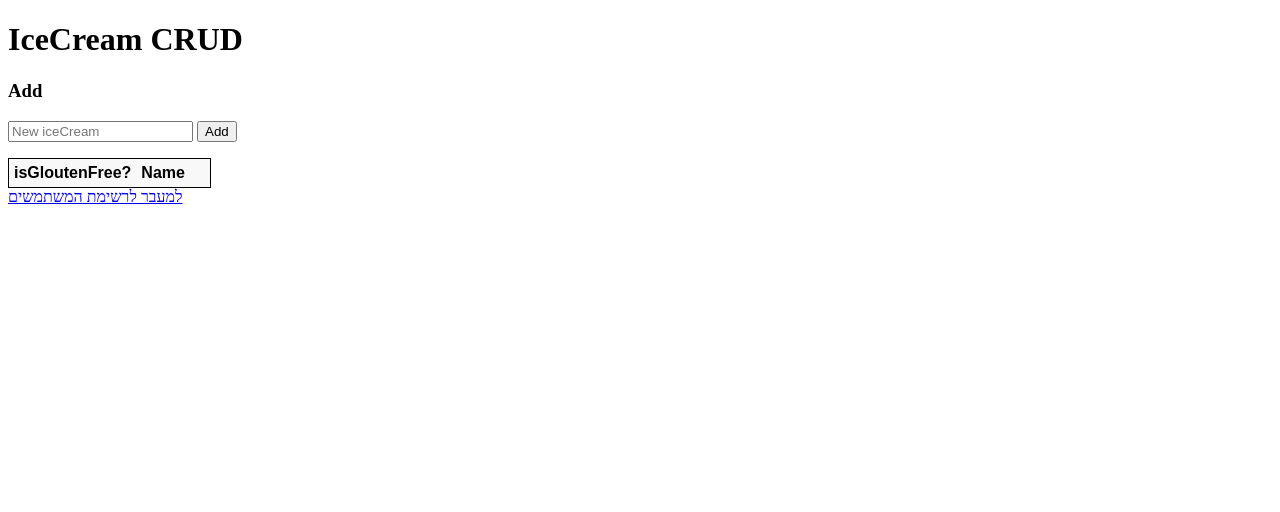
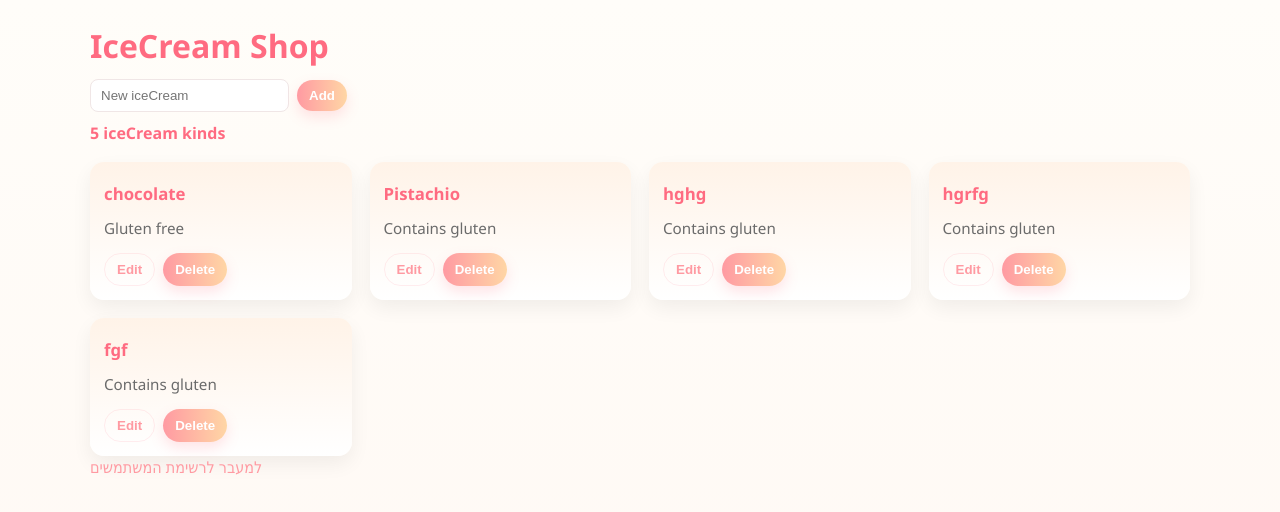
Before and after one commit to a9791606-eng/webApi, a plain HTML site: page Ice cream project/wwwroot/index.html in a window 1280 px wide. Drawn offline with Linux system fonts and the light colour scheme; no server answers.

Commit message:
add design

```diff
--- a/Ice cream project/wwwroot/css/site.css
+++ b/Ice cream project/wwwroot/css/site.css
@@ -1,25 +1,79 @@
+/* Pastel summer theme for IceCream shop */
+:root{
+    --bg: #FFF8F3;
+    --card: #FFF3E8;
+    --accent: #FF9AA2; /* pastel pink */
+    --accent2: #FFD6A5; /* pastel peach */
+    --muted: #6B6B6B;
+    --accent-contrast: #FFFFFF;
+}
+
+html,body{height:100%;}
+body{
+    background: linear-gradient(180deg, #FFFDF9 0%, var(--bg) 100%);
+    font-family: 'Segoe UI', Tahoma, Geneva, Verdana, sans-serif;
+    color: var(--muted);
+    padding: 24px;
+    margin:0;
+}
+
+.container{ max-width:1100px; margin:0 auto; }
+
+h1{ color: #FF6B81; margin:0 0 8px 0 }
+h3{ color:#FF6B81; margin:6px 0 }
+
+/* Buttons and small controls */
 input[type='submit'],
 button,
 [aria-label] {
     cursor: pointer;
+    font-weight:600;
 }
+button{
+    background: linear-gradient(90deg,var(--accent),var(--accent2));
+    border: none; color:var(--accent-contrast); padding:8px 12px; border-radius:999px; cursor:pointer;
+    box-shadow: 0 6px 14px rgba(255,107,129,0.18);
+}
+.button.ghost{ background:transparent; color:var(--accent); border:1px solid rgba(255,107,129,0.12); box-shadow:none }
+/* Edit form hidden by default */
+#editForm { display: none; margin-top:12px; }
+/* Card grid */
+.grid{
+    display:grid;
+    grid-template-columns: repeat(auto-fill, minmax(220px, 1fr));
+    gap:18px;
+    margin-top:18px;
+}
+.card{
+    background: linear-gradient(180deg, var(--card), #FFFFFF);
+    border-radius:14px;
+    padding:14px;
+    box-shadow: 0 8px 20px rgba(0,0,0,0.06);
+    transition: transform .18s ease, box-shadow .18s ease;
+    min-height:110px;
+    display:flex; flex-direction:column; justify-content:space-between;
+}
+.card:hover{ transform: translateY(-6px); box-shadow: 0 18px 40px rgba(0,0,0,0.08); }
+.card h4{ margin:6px 0 10px 0; color:#FF6B81; font-size:1.05rem }
+.card p{ margin:0; font-size:0.95rem }
+.actions{ margin-top:12px; display:flex; gap:8px }
 
-#editForm {
-    display: none;
-}
+/* Form styling */
+.form-row{ display:flex; gap:8px; align-items:center; margin-top:12px }
+input[type='text']{ padding:8px 10px; border-radius:8px; border:1px solid #F0E6E6; }
+label{ font-size:0.95rem }
 
-table {
-    font-family: Arial, sans-serif;
-    border: 1px solid;
-    border-collapse: collapse;
-}
+#counter{ font-weight:600; color:#FF6B81; margin-top:10px }
 
-th {
-    background-color: #f8f8f8;
-    padding: 5px;
-}
+/* fallback table hidden in modern UI */
+table{ display:none }
 
-td {
-    border: 1px solid;
-    padding: 5px;
-}
+/* responsive */
+@media (max-width:480px){ .grid{ grid-template-columns:1fr } .form-row{ flex-direction:column; align-items:stretch } }
+
+/* Accessibility and small touches */
+a{ color:var(--accent); text-decoration:none }
+a:hover{ text-decoration:underline }
+/* legacy minimal styles preserved */
+th { background-color: #f8f8f8; padding: 5px; }
+td { border: 1px solid; padding: 5px; }
--- a/Ice cream project/wwwroot/index.html
+++ b/Ice cream project/wwwroot/index.html
@@ -3,45 +3,41 @@
 
 <head>
     <meta charset="UTF-8">
-    <title>iceCream CRUD</title>
+     <title>IceCream Shop</title>
      <link rel="stylesheet" href="css/site.css" />
 </head>
 
 <body>
-    <h1>IceCream CRUD</h1>
-    <h3>Add</h3>
-    <form action="javascript:void(0);" method="POST" onsubmit="addItem()">
+     <div class="container">
+        <h1>IceCream Shop</h1>
+
+        <div class="form-row">
             <input type="text" id="add-name" placeholder="New iceCream">
-        <input type="submit" value="Add">
-    </form>
+            <button class="button" onclick="addItem()">Add</button>
+        </div>
 
-    <div id="editForm">
+        <p id="counter"></p>
+
+        <div class="grid" id="iceCreamGrid"></div>
+
+        <div id="editForm" style="display:none; margin-top:12px;">
             <h3>Edit</h3>
             <form action="javascript:void(0);" onsubmit="updateItem()">
                 <input type="hidden" id="edit-id">
-            <input type="checkbox" id="edit-isWoodMade">
-            <input type="text" id="edit-name">
-            <input type="submit" value="Save">
+                <label>
+                    <input type="checkbox" id="edit-isGlutenFree"> Is Gluten Free
+                </label>
+                <input type="text" id="edit-name" placeholder="Ice cream name">
+                <input type="submit" value="Save" class="button">
                 <a onclick="closeInput()" aria-label="Close">&#10006;</a>
             </form>
         </div>
 
-    <p id="counter"></p>
-
-    <table>
-        <tr>
-            <th>isGloutenFree?</th>
-            <th>Name</th>
-            <th></th>
-            <th></th>
-        </tr>
-        <tbody id="iceCream"></tbody>
-    </table>
         <a href="user.html">למעבר לרשימת המשתמשים</a>
+    </div>
      <script src="js/site.js" asp-append-version="true"></script>
     <script type="text/javascript">
         getItems();
   </script>
 </body>
-
 </html>
--- a/Ice cream project/wwwroot/js/site.js
+++ b/Ice cream project/wwwroot/js/site.js
@@ -1,20 +1,32 @@
 const uri = '/IceCream';
 let pizzas = [];
 
+const fallbackData = [
+    { Id: 1, Name: 'chocolate', IsGlutenFree: true },
+    { Id: 2, Name: 'Pistachio', IsGlutenFree: false },
+    { Id: 3, Name: 'hghg', IsGlutenFree: false },
+    { Id: 4, Name: 'hgrfg', IsGlutenFree: false },
+    { Id: 5, Name: 'fgf', IsGlutenFree: false }
+];
+
 function getItems() {
     fetch(uri)
-        .then(response => response.json())
+     .then(response => {
+            if (!response.ok) throw new Error('Network response was not ok');
+            return response.json();
+        })
         .then(data => _displayItems(data))
-        .catch(error => console.error('Unable to get items.', error));
+         .catch(error => {
+            console.warn('Unable to get items from server, using fallback data.', error);
+            _displayItems(fallbackData);
+        });
 }
 
 function addItem() {
     const addNameTextbox = document.getElementById('add-name');
-
-    const item = {
-        isGlutenFree: false,
-        name: addNameTextbox.value.trim()
-    };
+    const name = addNameTextbox.value.trim();
+    if (!name) return;
+     const itemPayload = { Name: name, IsGlutenFree: false };
 
     fetch(uri, {
             method: 'POST',
@@ -22,39 +34,64 @@ function addItem() {
                 'Accept': 'application/json',
                 'Content-Type': 'application/json'
             },
-            body: JSON.stringify(item)
+                body: JSON.stringify(itemPayload)
         })
-        .then(response => response.json())
-        .then(() => {
-            getItems();
+        .then(response => {
+            if (!response.ok) throw new Error('Failed to add');
+            return response.json().catch(() => null);
+        })
+        .then(created => {
+            if (created) {
+                // server returned created item
+                getItems();
+            } else {
+                // server didn't return body (or unreachable) — update locally
+                const maxId = pizzas.length ? Math.max(...pizzas.map(p => p.Id || p.id)) : 0;
+                const newItem = { Id: maxId + 1, Name: name, IsGlutenFree: false };
+                pizzas.push(newItem);
+                _displayItems(pizzas);
+            }
             addNameTextbox.value = '';
         })
-        .catch(error => console.error('Unable to add item.', error));
+          .catch(error => {
+            console.warn('Unable to add item to server, adding locally.', error);
+            const maxId = pizzas.length ? Math.max(...pizzas.map(p => p.Id || p.id)) : 0;
+            const newItem = { Id: maxId + 1, Name: name, IsGlutenFree: false };
+            pizzas.push(newItem);
+            _displayItems(pizzas);
+            addNameTextbox.value = '';
+        });
 }
 
 function deleteItem(id) {
-    fetch(`${uri}/${id}`, {
-            method: 'DELETE'
+     fetch(`${uri}/${id}`, { method: 'DELETE' })
+        .then(response => {
+            if (!response.ok) throw new Error('Failed to delete');
+            return response;
         })
         .then(() => getItems())
-        .catch(error => console.error('Unable to delete item.', error));
+        .catch(error => {
+            console.warn('Unable to delete on server, removing locally.', error);
+            pizzas = pizzas.filter(p => (p.Id || p.id) !== id);
+            _displayItems(pizzas);
+        });
 }
 
 function displayEditForm(id) {
-    const item = pizzas.find(item => item.id === id);
-
-    document.getElementById('edit-name').value = item.name;
-    document.getElementById('edit-id').value = item.id;
-    document.getElementById('edit-isGlutenFree').checked = item.isGlutenFree;
+     const item = pizzas.find(it => (it.id || it.Id) === id);
+    if (!item) return;
+      document.getElementById('edit-name').value = item.Name || item.name || '';
+    document.getElementById('edit-id').value = item.Id || item.id;
+    document.getElementById('edit-isGlutenFree').checked = (item.IsGlutenFree !== undefined) ? item.IsGlutenFree : item.isGlutenFree;
     document.getElementById('editForm').style.display = 'block';
 }
 
 function updateItem() {
-    const itemId = document.getElementById('edit-id').value;
+     const itemId = parseInt(document.getElementById('edit-id').value, 10);
     const item = {
-        id: parseInt(itemId, 10),
-        isGlutenFree: document.getElementById('edit-isGlutenFree').checked,
-        name: document.getElementById('edit-name').value.trim()
+            Id: itemId,
+        Name: document.getElementById('edit-name').value.trim(),
+        IsGlutenFree: document.getElementById('edit-isGlutenFree').checked
     };
 
     fetch(`${uri}/${itemId}`, {
@@ -65,17 +102,23 @@ function updateItem() {
             },
             body: JSON.stringify(item)
         })
+        .then(response => {
+            if (!response.ok) throw new Error('Failed to update');
+            return response;
+        })
         .then(() => getItems())
-        .catch(error => console.error('Unable to update item.', error));
+        .catch(error => {
+            console.warn('Unable to update on server, updating locally.', error);
+            const idx = pizzas.findIndex(p => (p.Id || p.id) === itemId);
+            if (idx !== -1) pizzas[idx] = item;
+            _displayItems(pizzas);
+        });
 
     closeInput();
 
     return false;
 }
-
-function closeInput() {
-    document.getElementById('editForm').style.display = 'none';
-}
+function closeInput() { document.getElementById('editForm').style.display = 'none'; }
 
 function _displayCount(itemCount) {
     const name = (itemCount === 1) ? 'iceCream' : 'iceCream kinds';
@@ -84,42 +127,32 @@ function _displayCount(itemCount) {
 }
 
 function _displayItems(data) {
-    const tBody = document.getElementById('iceCream');
-    tBody.innerHTML = '';
-
-    _displayCount(data.length);
-
-    const button = document.createElement('button');
-
-    data.forEach(item => {
-        let isGlutenFreeCheckbox = document.createElement('input');
-        isGlutenFreeCheckbox.type = 'checkbox';
-        isGlutenFreeCheckbox.disabled = true;
-        isGlutenFreeCheckbox.checked = item.isGlutenFree;
-
-        let editButton = button.cloneNode(false);
-        editButton.innerText = 'Edit';
-        editButton.setAttribute('onclick', `displayEditForm(${item.id})`);
-
-        let deleteButton = button.cloneNode(false);
-        deleteButton.innerText = 'Delete';
-        deleteButton.setAttribute('onclick', `deleteItem(${item.id})`);
-
-        let tr = tBody.insertRow();
-
-        let td1 = tr.insertCell(0);
-        td1.appendChild(isGlutenFreeCheckbox);
-
-        let td2 = tr.insertCell(1);
-        let textNode = document.createTextNode(item.name);
-        td2.appendChild(textNode);
-
-        let td3 = tr.insertCell(2);
-        td3.appendChild(editButton);
-
-        let td4 = tr.insertCell(3);
-        td4.appendChild(deleteButton);
-    });
-
-    pizzas = data;
-}
+       // normalize incoming items to Id/Name/IsGlutenFree
+    pizzas = data.map(d => ({ Id: d.Id || d.id, Name: d.Name || d.name, IsGlutenFree: (d.IsGlutenFree !== undefined) ? d.IsGlutenFree : d.isGlutenFree }));
+    const grid = document.getElementById('iceCreamGrid');
+    grid.innerHTML = '';
+ _displayCount(pizzas.length);
+  pizzas.forEach(item => {
+        const card = document.createElement('div');
+        card.className = 'card';
+         const title = document.createElement('h4');
+        title.innerText = item.Name;
+        card.appendChild(title);
+const desc = document.createElement('p');
+        desc.innerText = item.IsGlutenFree ? 'Gluten free' : 'Contains gluten';
+        card.appendChild(desc);
+         const actions = document.createElement('div');
+        actions.className = 'actions';
+         const editBtn = document.createElement('button');
+        editBtn.className = 'button ghost';
+        editBtn.innerText = 'Edit';
+        editBtn.onclick = () => displayEditForm(item.Id);
+         const delBtn = document.createElement('button');
+        delBtn.className = 'button';
+        delBtn.innerText = 'Delete';
+        delBtn.onclick = () => deleteItem(item.Id);
+        actions.appendChild(editBtn);
+        actions.appendChild(delBtn);
+        card.appendChild(actions);
+         grid.appendChild(card);
+    });}
```
Also changed, not shown: Ice cream project/wwwroot/user.html (+1 -1 lines), 3 other files. Lines whose indentation alone changed are shown as unchanged.
